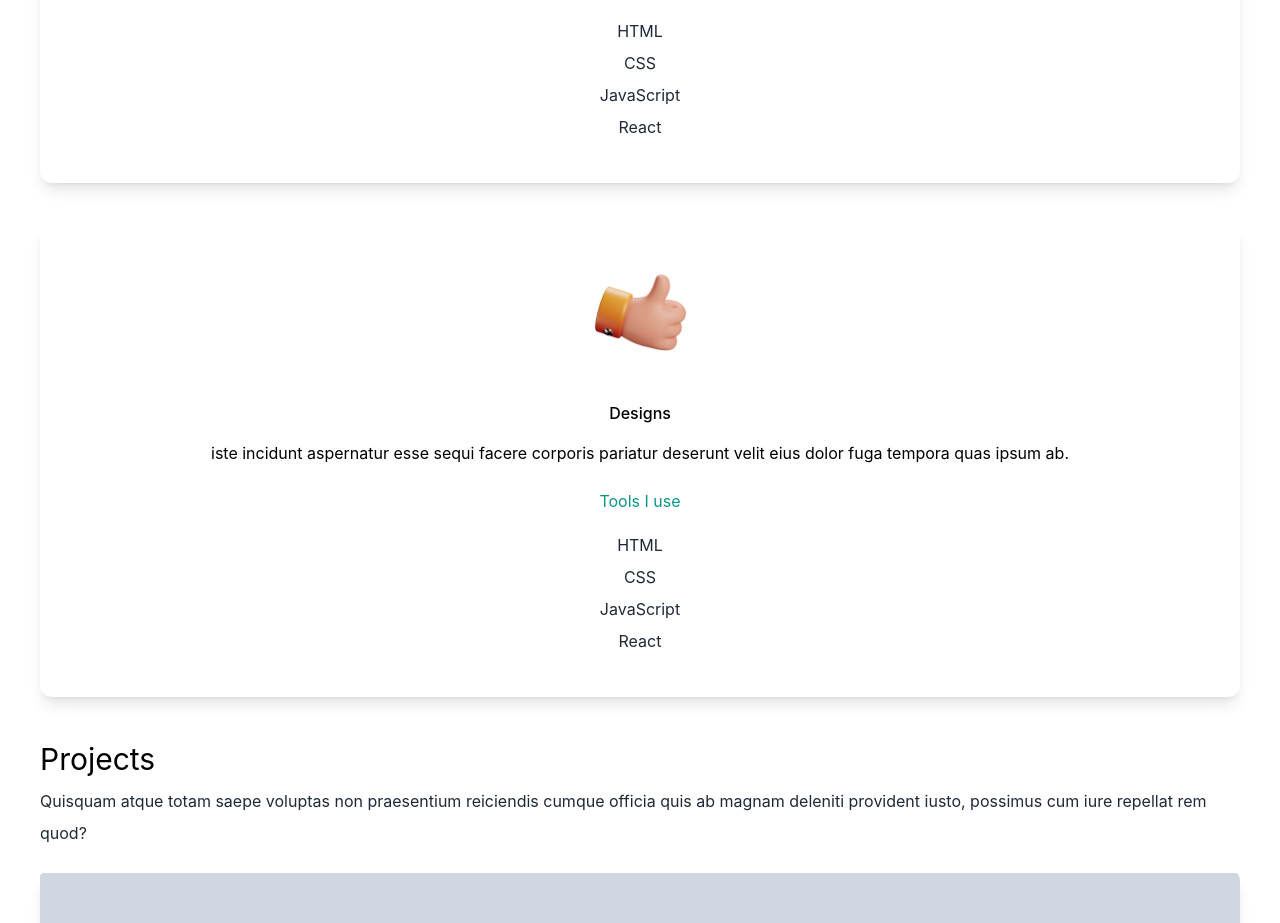
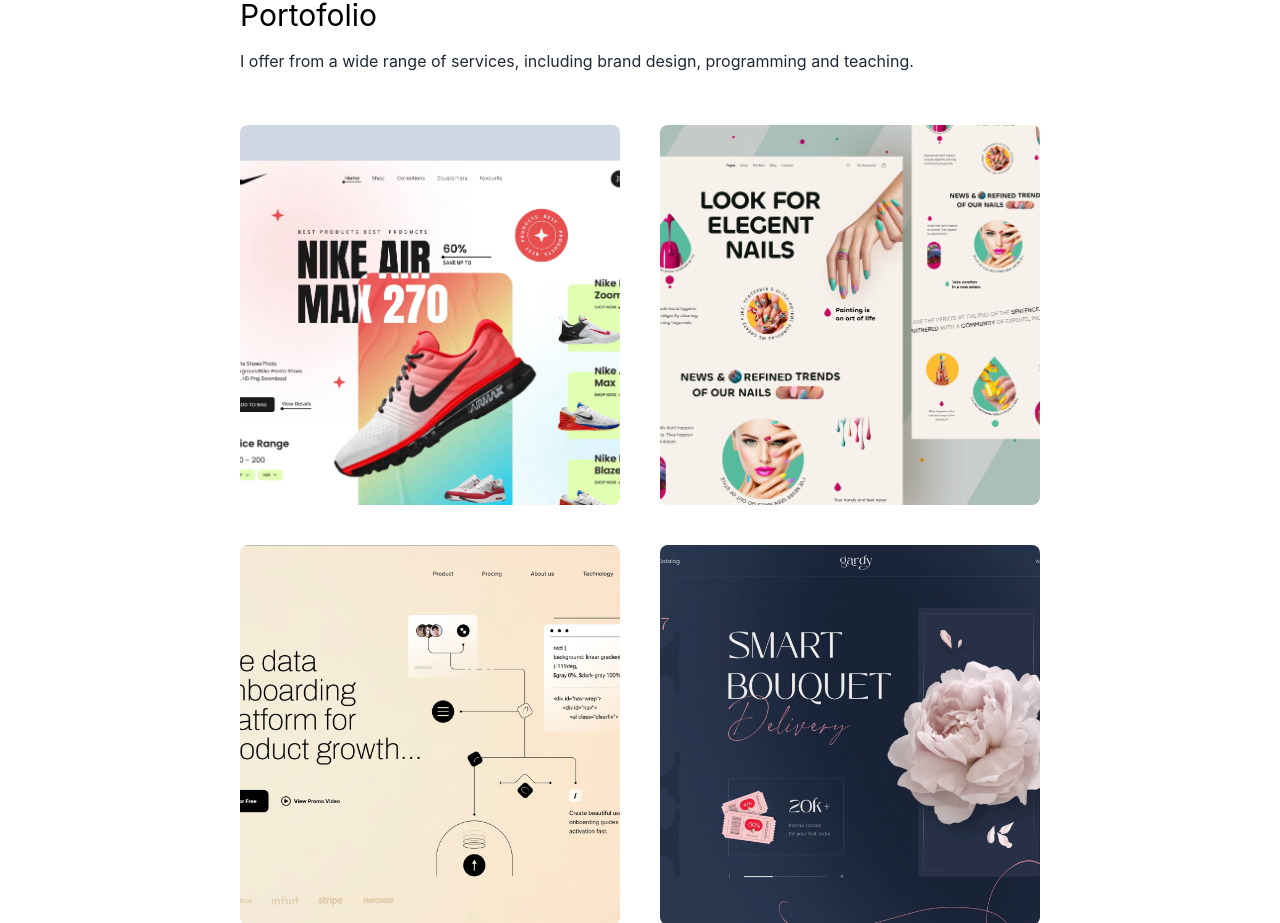
Before and after one commit to brianbud/portfolio, a Next.js app: page / in a window 1280 px wide. Shown: the part 1877-2800 px from the top of the page. Built offline with nearby package versions, Linux system fonts and the light colour scheme.

Commit message:
resposive layout

```diff
--- a/pages/index.js
+++ b/pages/index.js
@@ -9,6 +9,7 @@
 import web1 from '../public/web1.png';
 import web2 from '../public/web2.png';
 import web3 from '../public/web3.png';
+import web4 from '../public/web4.png';
 
 export default function Home() {
   return (
@@ -19,7 +20,7 @@
         <link rel='icon' href='/favicon.ico' />
       </Head>
 
-      <main className='bg-white px-10'>
+      <main className='bg-white px-10 md:px-20 lg:px-60'>
         <section className='min-h-screen'>
           <nav className='py-10 mb-12 flex justify-between'>
             <h1 className='text-xl font-burtons'>Brian Bud</h1>
@@ -29,17 +30,17 @@
             </ul>
           </nav>
           <div className='text-center p-10'>
-            <h2 className='text-5xl py-2 text-teal-600 font-medium'>Brian Buddhadasa</h2>
-            <h3 className='text-2xl py-2'>Web Developer</h3>
-            <p className='text-md py-5 leading-8 text-gray-800'>Quisquam atque totam saepe voluptas non praesentium reiciendis cumque officia quis ab magnam deleniti provident iusto, possimus cum iure repellat rem quod?</p>
+            <h2 className='text-5xl py-2 text-teal-600 font-medium md:text-6xl'>Brian Buddhadasa</h2>
+            <h3 className='text-2xl py-2 md:text-3xl'>Web Developer</h3>
+            <p className='text-md py-5 leading-8 text-gray-800 md:text-xl max-w-xl mx-auto'>Quisquam atque totam saepe voluptas non praesentium reiciendis cumque officia quis ab magnam deleniti provident iusto, possimus cum iure repellat rem quod?</p>
           </div>
           <div className='text-5xl flex justify-center gap-16 py-3 text-gray-600'>
             <AiFillLinkedin/>
             <AiFillGithub/>
             <AiFillTwitterCircle/>
           </div>
-          <div className='relative mx-auto w-80 h-80 mt-10'>
-            <Image className='rounded-full' layout='fill' objectFit='cover' src={avatar}/>
+          <div className='relative mx-auto w-80 h-80 mt-10 md:h-96 md:w-96'>
+            <Image className='rounded-full' layout='fill' objectFit='cover' src={avatar} />
           </div>
         </section>
         <section>
@@ -47,7 +48,7 @@
             <h3 className='text-3xl py-1'>Skills</h3>
             <p className='text-md py-5 leading-8 text-gray-800'>Quisquam atque totam saepe voluptas non praesentium reiciendis cumque officia quis ab magnam deleniti provident iusto, possimus cum iure repellat rem quod?</p>
           </div>
-          <div>
+          <div className='lg:flex gap-10'>
             <div className='text-center shadow-lg p-10 rounded-xl my-10'>
               <Image src={code} width={100} height={100}/>
               <h3 className='text-large font-medium pt-8 pb-2'>Designs</h3>
@@ -80,40 +81,50 @@
             </div>
           </div>
         </section>
-        <section>
+        <section className="py-10">
           <div>
-          <h3 className='text-3xl py-1'>Projects</h3>
-          <p className='text-md py-1 leading-8 text-gray-800'>Quisquam atque totam saepe voluptas non praesentium reiciendis cumque officia quis ab magnam deleniti provident iusto, possimus cum iure repellat rem quod?</p>
+            <h3 className="text-3xl py-1">Portofolio</h3>
+            <p className="text-md py-2 leading-8 text-gray-800">
+              I offer from a wide range of services, including brand design,
+              programming and teaching.
+            </p>
           </div>
-          <div>
-            <div className='text-center shadow-lg rounded-xl my-5'>
-              <Image src={web1}/>
-              <h2 className='text-2xl'>Project name</h2>
-              <p className='px-5'>This project can help solve this problem. It is made with the following language</p>
-              <ul className='flex items-center justify-center p-5'>
-                <li><a className='bg-gradient-to-r from-cyan-500 to-teal-500 text-white px-12 py-2 rounded-md' href="#">Demo</a></li>
-                <li><a className='bg-gradient-to-r from-cyan-500 to-teal-500 text-white px-12 py-2 rounded-md ml-8' href="#">Code</a></li>
-              </ul>
+          <div className="flex flex-col gap-10 py-10 lg:flex-row lg:flex-wrap">
+            <div className="basis-1/3 flex-1 ">
+              <Image
+                className="rounded-lg object-cover"
+                width={"100%"}
+                height={"100%"}
+                layout="responsive"
+                src={web1}
+              />
             </div>
-            <div>
-            <div className='text-center shadow-lg rounded-xl my-10'>
-              <Image src={web2}/>
-              <h2 className='text-2xl'>Project name</h2>
-              <p className='px-5'>This project can help solve this problem. It is made with the following language</p>
-              <ul className='flex items-center justify-center p-5'>
-                <li><a className='bg-gradient-to-r from-cyan-500 to-teal-500 text-white px-12 py-2 rounded-md' href="#">Demo</a></li>
-                <li><a className='bg-gradient-to-r from-cyan-500 to-teal-500 text-white px-12 py-2 rounded-md ml-8' href="#">Code</a></li>
-              </ul>
+            <div className="basis-1/3 flex-1">
+              <Image
+                className="rounded-lg object-cover"
+                width={"100%"}
+                height={"100%"}
+                layout="responsive"
+                src={web2}
+              />
             </div>
+            <div className="basis-1/3 flex-1">
+              <Image
+                className="rounded-lg object-cover"
+                width={"100%"}
+                height={"100%"}
+                layout="responsive"
+                src={web3}
+              />
             </div>
-            <div className='text-center shadow-lg rounded-xl my-10'>
-              <Image src={web3}/>
-              <h2 className='text-2xl'>Project name</h2>
-              <p className='px-5'>This project can help solve this problem. It is made with the following language</p>
-              <ul className='flex items-center justify-center p-5'>
-                <li><a className='bg-gradient-to-r from-cyan-500 to-teal-500 text-white px-12 py-2 rounded-md' href="#">Demo</a></li>
-                <li><a className='bg-gradient-to-r from-cyan-500 to-teal-500 text-white px-12 py-2 rounded-md ml-8' href="#">Code</a></li>
-              </ul>
+            <div className="basis-1/3 flex-1">
+              <Image
+                className="rounded-lg object-cover"
+                width={"100%"}
+                height={"100%"}
+                layout="responsive"
+                src={web4}
+              />
             </div>
           </div>
         </section>
```
